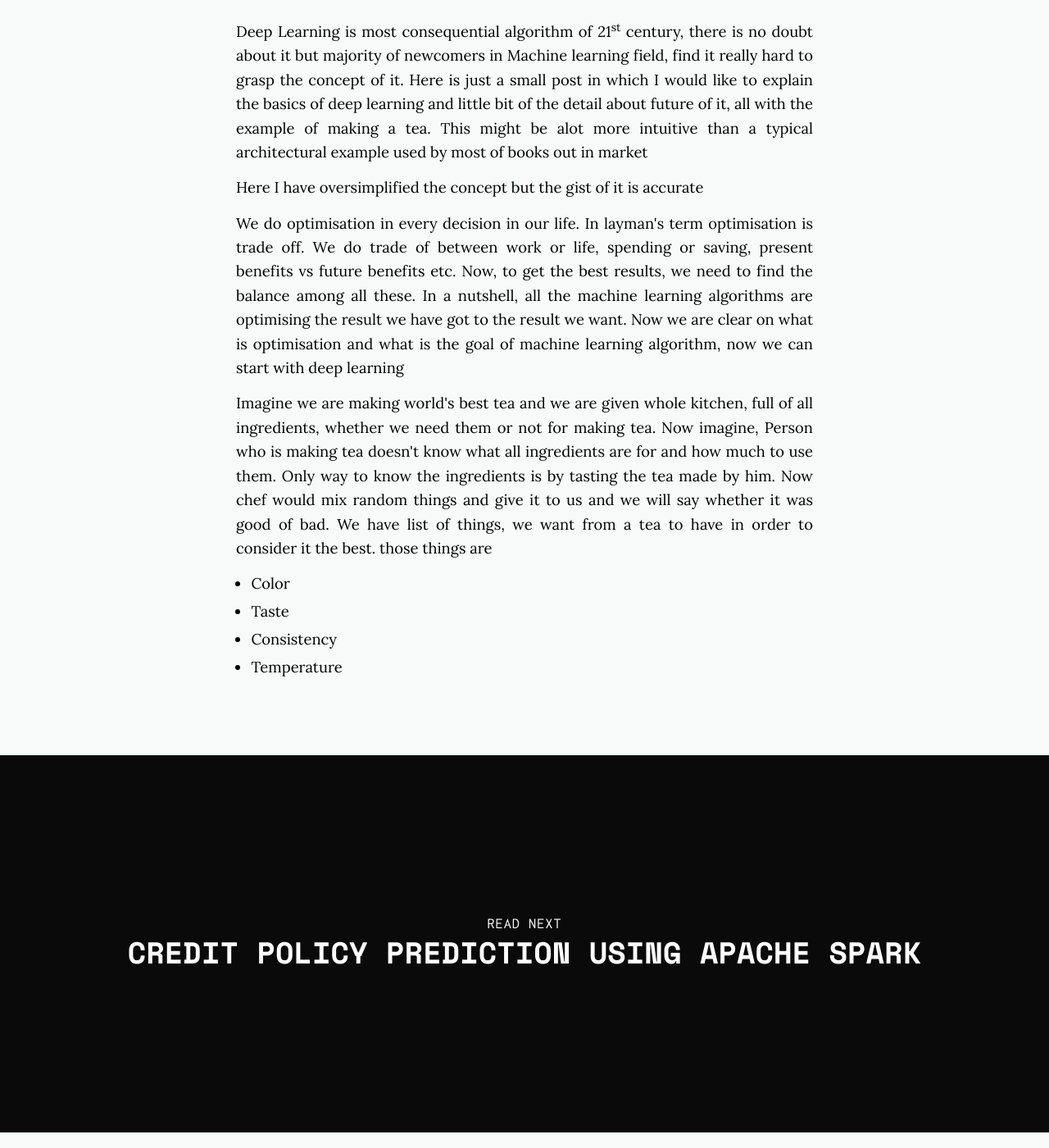
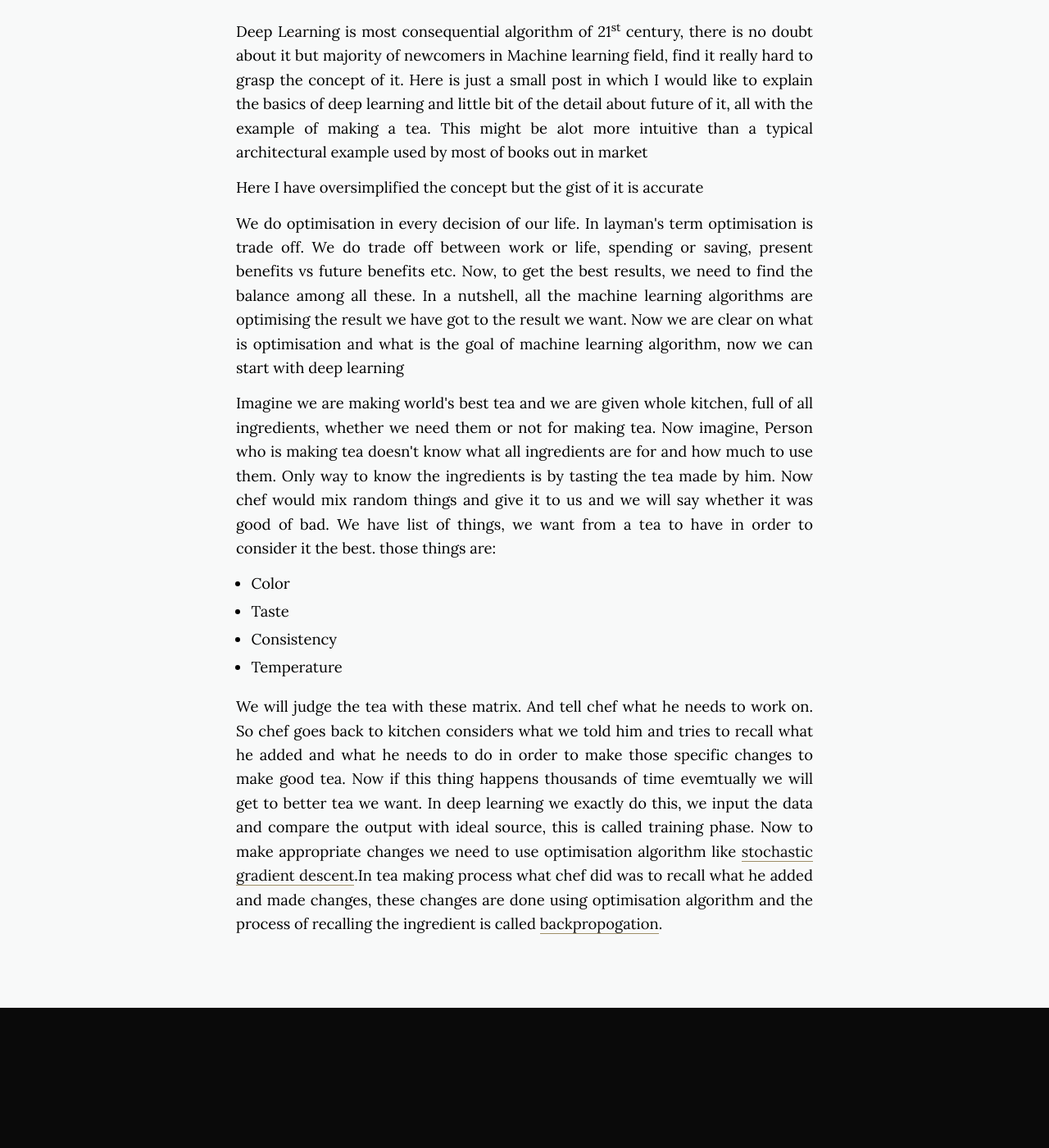
Before and after one commit to daftengineer/daftengineer.github.io, a Jekyll site: the page built from _posts/2018-07-02-deeplearning-chai.markdown, in a window 1280 px wide and 1400 px high, scrolled down 711 px. Shown: the whole window at 82% size. Built offline with Jekyll 4.4.1, drawn with Linux system fonts in a browser that asks for light colours; nearby versions of some CDN libraries.

Commit message:
Update 2018-07-02-deeplearning-chai.markdown

```diff
--- a/_posts/2018-07-02-deeplearning-chai.markdown
+++ b/_posts/2018-07-02-deeplearning-chai.markdown
@@ -10,13 +10,13 @@ image-sm:
 <div style="color:black;"><p></p>
   <p style="text-align:justify;">Deep Learning is most consequential algorithm of 21<sup>st</sup> century, there is no doubt about it but majority of newcomers in Machine learning field, find it really hard to grasp the concept of it. Here is just a small post in which I would like to explain the basics of deep learning and little bit of the detail about future of it, all with the example of making a tea. This might be alot more intuitive than a typical architectural example used by most of books out in market</p>
   <p style="text-align:justify;">Here I have oversimplified the concept but the gist of it is accurate</p>
-  <p style="text-align:justify;">We do optimisation in every decision in our life. In layman's term optimisation is trade off. We do trade of between work or life, spending or saving, present benefits vs future benefits etc. Now, to get the best results, we need to find the balance among all these. In a nutshell, all the machine learning algorithms are optimising the result we have got to the result we want. Now we are clear on what is optimisation and what is the goal of machine learning algorithm, now we can start with deep learning</p>
-  <p style="text-align:justify;">Imagine we are making world's best tea and we are given whole kitchen, full of all ingredients, whether we need them or not for making tea. Now imagine, Person who is making tea doesn't know what all ingredients are for and how much to use them. Only way to know the ingredients is by tasting the tea made by him. Now chef would mix random things and give it to us and we will say whether it was good of bad. We have list of things, we want from a tea to have in order to consider it the best. those things are </p>
+  <p style="text-align:justify;">We do optimisation in every decision of our life. In layman's term optimisation is trade off. We do trade off between work or life, spending or saving, present benefits vs future benefits etc. Now, to get the best results, we need to find the balance among all these. In a nutshell, all the machine learning algorithms are optimising the result we have got to the result we want. Now we are clear on what is optimisation and what is the goal of machine learning algorithm, now we can start with deep learning</p>
+  <p style="text-align:justify;">Imagine we are making world's best tea and we are given whole kitchen, full of all ingredients, whether we need them or not for making tea. Now imagine, Person who is making tea doesn't know what all ingredients are for and how much to use them. Only way to know the ingredients is by tasting the tea made by him. Now chef would mix random things and give it to us and we will say whether it was good of bad. We have list of things, we want from a tea to have in order to consider it the best. those things are:</p>
   <ul>
     <li>Color</li>
     <li>Taste</li>
     <li>Consistency</li>
     <li>Temperature</li>
   </ul>
-
+ <p style="text-align:justify;">We will judge the tea with these matrix. And tell chef what he needs to work on. So chef goes back to kitchen considers what we told him and tries to recall what he added and what he needs to do in order to make those specific changes to make good tea. Now if this thing happens thousands of time evemtually we will get to better tea we want. In deep learning we exactly do this, we input the data and compare the output with ideal source, this is called training phase. Now to make appropriate changes we need to use optimisation algorithm like <a href="https://en.wikipedia.org/wiki/Stochastic_gradient_descent">stochastic gradient descent</a>.In tea making process what chef did was to recall what he added and made changes, these changes are done using optimisation algorithm and the process of recalling the ingredient is called <a href="https://en.wikipedia.org/wiki/Backpropagation">backpropogation</a>. </p>
 </div>
```
